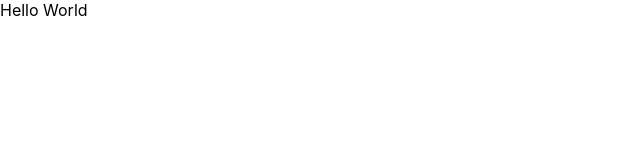
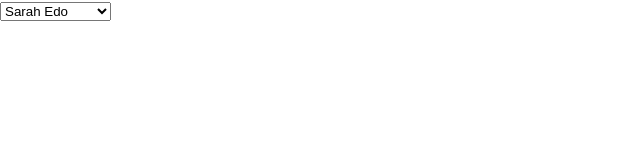
Before and after one commit to hassanjamilah/React-Project-Would-You-Rather, a React (Create React App) app: page / in a window 1280 px wide. Shown: the top 160 px of the page, without its empty margins (0-640 px from the left). Built offline with nearby package versions, Linux system fonts and the light colour scheme.

Commit message:
Get Users list

```diff
--- a/src/actions/shared.js
+++ b/src/actions/shared.js
@@ -7,7 +7,9 @@ export function handleInitData(){
     return (dispatch) => {
         return _getUsers()
         .then(
+
             (users) => {
+                console.log(users[0])
                 dispatch(receiveUsers(users))
             }
         )
--- a/src/components/App.js
+++ b/src/components/App.js
@@ -1,7 +1,7 @@
 import React from 'react';
 import {handleInitData} from '../actions/shared'
 import {connect} from 'react-redux'
-
+import Login from './Login'
 class App extends React.Component{
   componentDidMount(){
     this.props.dispatch(handleInitData())
@@ -9,13 +9,23 @@ class App extends React.Component{
   render(){
     return (
       <div>
-        Hello World
+
+        {
+          this.props.loading === true ?
+          <div>Loading...</div> :
+          <Login/>
+        }
+
       </div>
     )
   }
 }
 
+function mapStateToProps({users}){
+  return {
+    loading: users === null
+  }
+}
 
 
-
-export default connect()(App);
+export default connect(mapStateToProps)(App);
--- a/src/components/Login.js
+++ b/src/components/Login.js
@@ -0,0 +1,37 @@
+import React , {Component} from 'react'
+import {connect} from 'react-redux'
+class Login extends Component{
+    componentDidMount(){
+
+    }
+    render(){
+        const {usersIds,users} = this.props
+
+        return(
+            <div>
+               <select>
+                  {
+                      usersIds.map((id)=>(
+                          <option key={id} value= {users[id].name}>{users[id].name}</option>
+
+
+                      ))
+                  }
+               </select>
+            </div>
+        )
+    }
+}
+
+
+function mapStateToProps({users}){
+    // const ids = Object.keys(users)
+    // ids.map((id)=>{
+    //     console.log(users[id].name)
+    // })
+    return{
+      usersIds: Object.keys(users),
+      users: users
+    }
+  }
+export default connect(mapStateToProps)(Login)
--- a/src/reducers/user.js
+++ b/src/reducers/user.js
@@ -1,7 +1,9 @@
 import {RECEIVE_USERS} from '../actions/user'
 
-export default function users (state={}, action){
+export default function users (state=null, action){
+    console.log(action.users)
     switch (action.type){
+
         case RECEIVE_USERS:
             return {
                 ...state,
```
